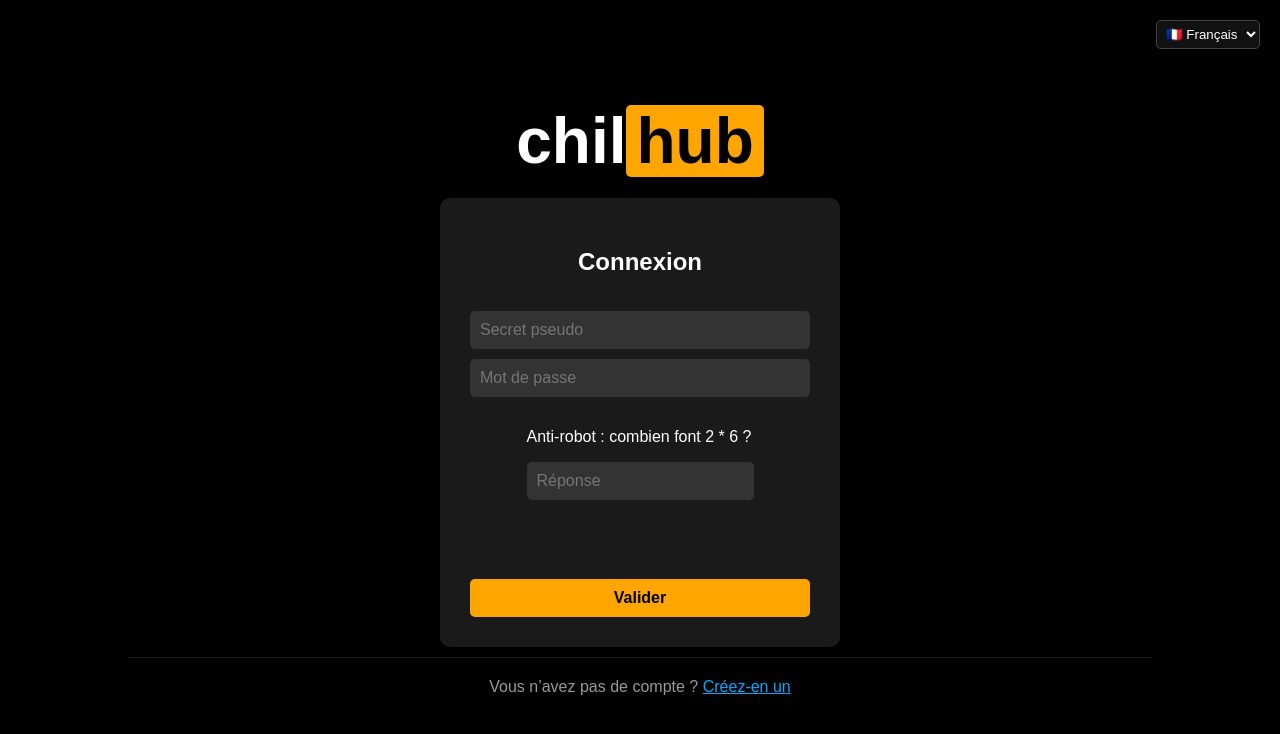
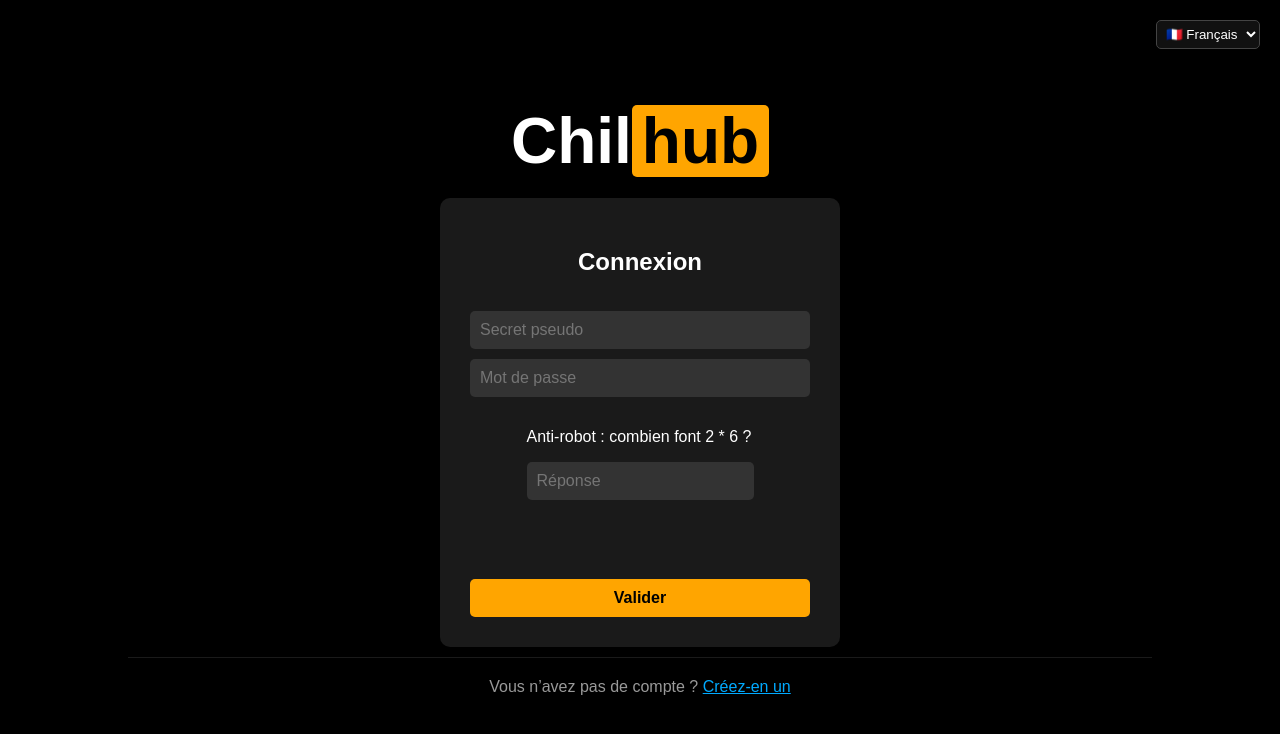
Before and after one commit to CHIL-HUB/.com, a plain HTML site: page login.html in a window 1280 px wide. Drawn offline with Linux system fonts and the light colour scheme.

Commit message:
Update login.html

```diff
--- a/login.html
+++ b/login.html
@@ -198,7 +198,7 @@
   </select>
 
   <div class="logo">
-    <span class="chil">chil</span><span class="hub">hub</span>
+    <span class="chil">Chil</span><span class="hub">hub</span>
   </div>
 
   <form id="auth-form" class="form-container">
```
